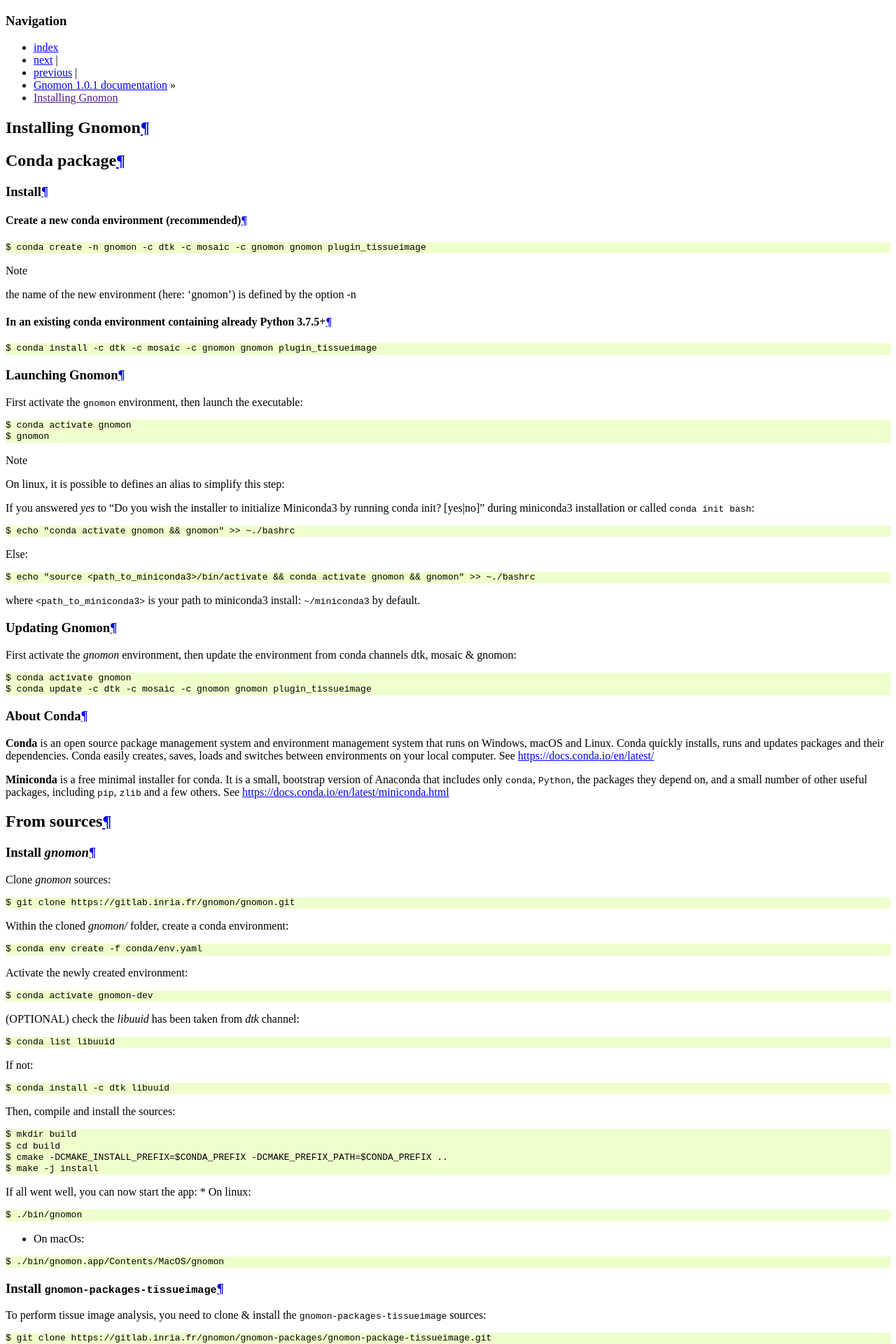
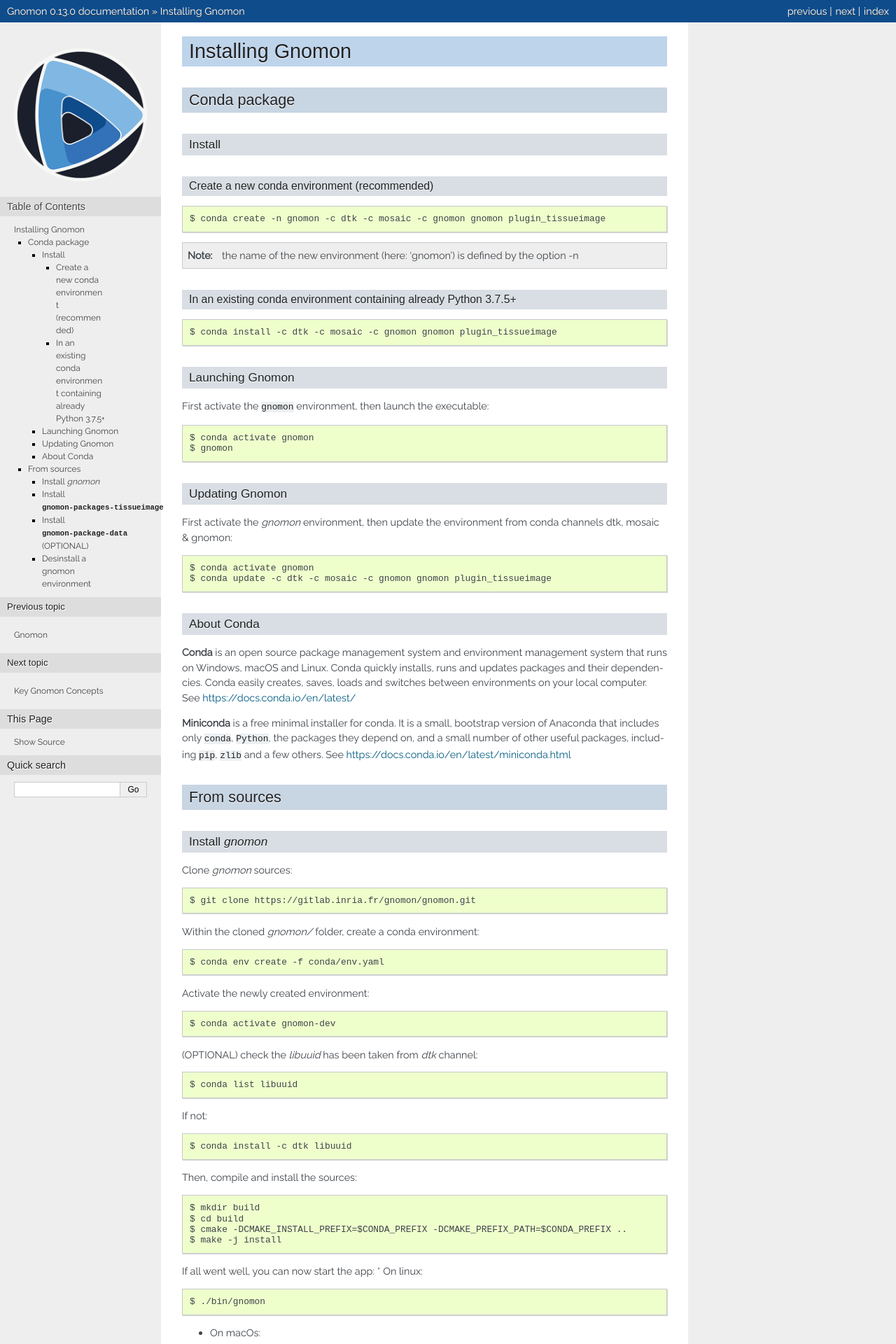
Before and after one commit to gnomon-inria/gnomon, a Sphinx documentation site: the page built from doc/installation.rst, in a window 1280 px wide. Shown: the top 1920 px of the page at 70% size. Built offline with Sphinx 7.4.7, drawn with Linux system fonts in a browser that asks for light colours; formulas are drawn with MathJax 3; some of the changed text lies outside the part shown.

Commit message:
fixed doc

```diff
--- a/doc/conf.py
+++ b/doc/conf.py
@@ -31,9 +31,9 @@
 author = 'Mosaic project-team and AMDT team'
 
 # The short X.Y version
-version = '1.0'
+version = '0.13'
 # The full version, including alpha/beta/rc tags
-release = '1.0.1'
+release = '0.13.0'
 
 
 # -- General configuration ---------------------------------------------------
@@ -108,14 +108,14 @@
 # html_theme_options = {}
 html_theme_options = {'body_max_width': '66%'}
 
-html_logo = '@CMAKE_CURRENT_SOURCE_DIR@/_static/gnomon_logo.png'
+html_logo = '_static/gnomon_logo.png'
 
 # html_favicon = '_static/icon_gnomon.ico'
 
 # Add any paths that contain custom static files (such as style sheets) here,
 # relative to this directory. They are copied after the builtin static files,
 # so a file named "default.css" will overwrite the builtin "default.css".
-html_static_path = ['@CMAKE_CURRENT_SOURCE_DIR@/_static']
+html_static_path = ['_static']
 
 html_style = 'style.css'
 # Custom sidebar templates, must be a dictionary that maps document names
--- a/doc/index.rst
+++ b/doc/index.rst
@@ -66,7 +66,7 @@
 
    concepts
 
-User-tutorials
+User tutorials
 ==============
 
 .. toctree::
@@ -74,7 +74,7 @@
 
    user-tutorials
 
-extension-tutorials
+Extension tutorials
 ===================
 
 .. toctree::
--- a/doc/installation.rst
+++ b/doc/installation.rst
@@ -35,21 +35,6 @@
     $ conda activate gnomon
     $ gnomon
 
-.. note:: On linux, it is possible to defines an alias to simplify this step:
-
-    If you answered *yes* to "Do you wish the installer to initialize Miniconda3 by running conda init? [yes|no]" during miniconda3 installation or called ``conda init bash``:
-
-    .. code-block::
-
-        $ echo "conda activate gnomon && gnomon" >> ~./bashrc
-
-    Else:
-
-    .. code-block::
-
-        $ echo "source <path_to_miniconda3>/bin/activate && conda activate gnomon && gnomon" >> ~./bashrc
-
-    where ``<path_to_miniconda3>`` is your path to miniconda3 install: ``~/miniconda3`` by default.
 
 Updating Gnomon
 --------------------------------------------------------------------------------
--- a/doc/substitutions.txt
+++ b/doc/substitutions.txt
@@ -1,6 +1,6 @@
 .. |coord| replace:: Guillaume Cerutti, Julien Wintz, Christophe Godin.
 .. |contrib| replace:: Olivier Ali, Jonathan Legrand, Romain Azais, Bruno Leggio, Ayan Chaudhury, Florian Ingels, Manuel Petit,  Anuradah Kar, Thibaud Kloczko, Nicolas Niclausse, Tristan Cabel, Florian Gacon, Jean Luc Szpyrka, Ghada Bahloul, Pierre Fernique, Côme Le Breton, Jonathan Levy, Romain Lacroix, Carlos Zubiaga
-.. |release| replace:: 1.0.1
+.. |release| replace:: 0.13.0
 .. |name| replace:: Gnomon
 .. |sname| replace:: Gnomon
 .. |gitlab_url| replace:: git@gitlab.inria.fr:gnomon/gnomon.git
--- a/doc/workspaces/BrowserWorkspace.rst
+++ b/doc/workspaces/BrowserWorkspace.rst
@@ -4,7 +4,7 @@
 
 
 General presentation
-==============
+====================
 
 In the browser workspace one can navigate and import data in order to implement different functionalities of the Gnomon platform. Here one can create thumbnails of an imported image file on the form manager to be used with other workspaces.
 
@@ -12,7 +12,7 @@
 * **Output**: A 3D representation of the image on the viewer, with possibility to interact with it (rotation, zoom, translation).
 
 Outlay of the Browser workspace
-=======================
+===============================
 
 .. figure:: Images/BrowserWorkspace.png
     :align: center
@@ -48,7 +48,7 @@
 
 
 Related workspaces
-==============
+==================
 
 **Upstream of the Browser workspace:** Three-dimensional image data files that are inputs to the Browser Workspace might directly come from a directory on the user's computer.
 
```
